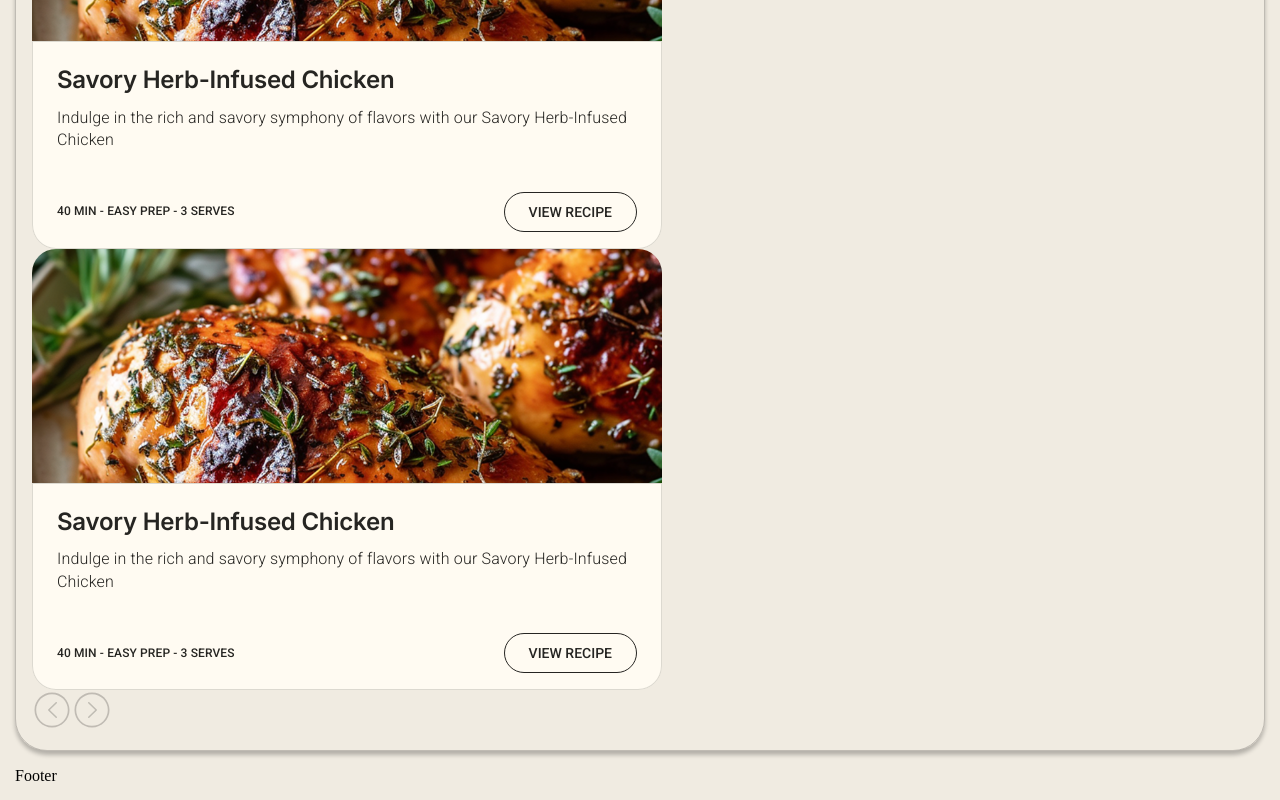
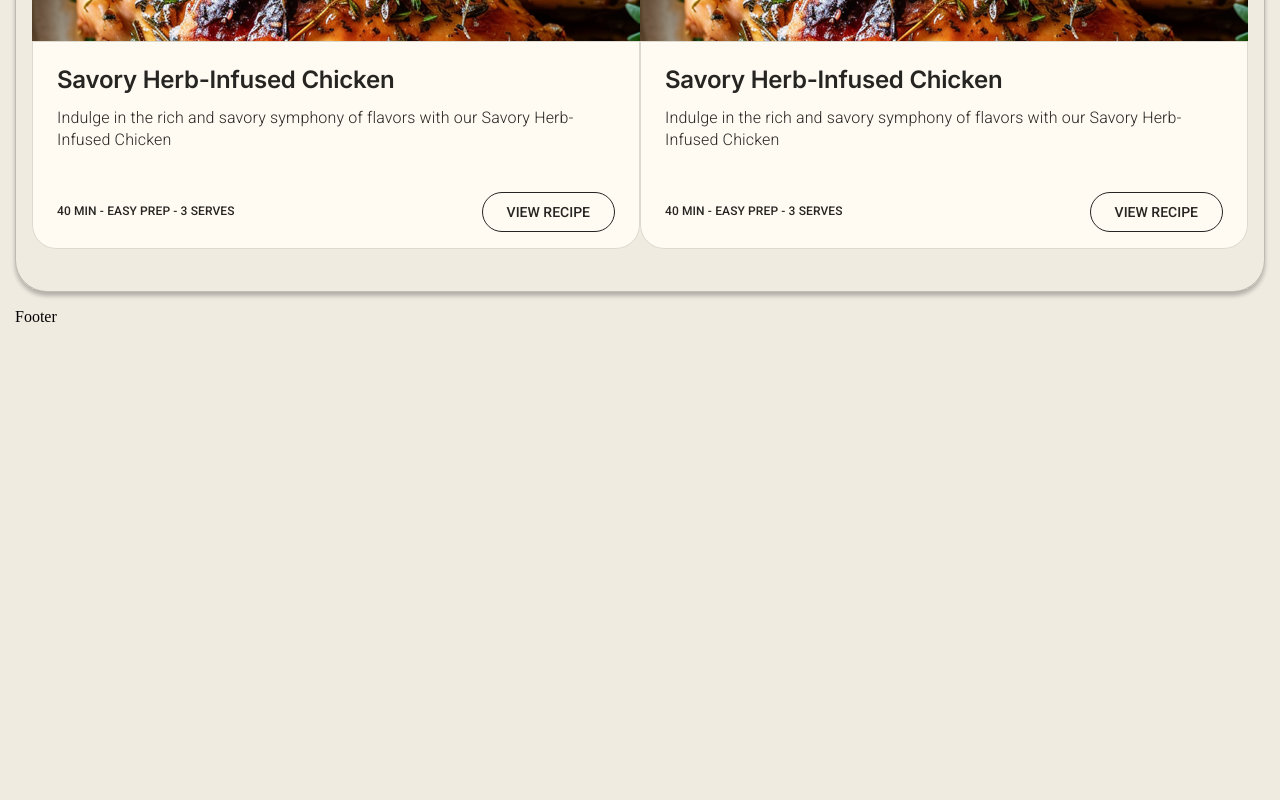
Before and after one commit to ComShep/recipebook, a React (Vite) app: page /#/ in a window 1280 px wide. Shown: the part 1491-2291 px from the top of the page. After the commit the page ends 1832 px from the top, so only its background shows below. Built offline with nearby package versions, Linux system fonts and the light colour scheme.

Commit message:
правка верстки слайдера и карточек рецептов

```diff
--- a/src/components/RecipeCard/RecipeCard.module.css
+++ b/src/components/RecipeCard/RecipeCard.module.css
@@ -1,6 +1,6 @@
 .card {
 	min-width: 311px;
-	max-width: 630px;
+	max-width: 625px;
 	min-height: 420px;
 	border-radius: 24px;
 	overflow: hidden;
--- a/src/components/Slider/Slider.module.css
+++ b/src/components/Slider/Slider.module.css
@@ -25,4 +25,5 @@
 
 .slider {
 	display: flex;
+	justify-content: space-between;
 }
--- a/src/components/Slider/Slider.tsx
+++ b/src/components/Slider/Slider.tsx
@@ -12,11 +12,11 @@ export const Slider = () => {
 					<IconRight/>
 				</div>
 			</div>
-			<div className="slider">
+			<div className={styles.slider}>
 				<RecipeCard/>
 				<RecipeCard/>
-				<IconLeftDisabled/>
-<IconRightDisabled/>
+				{/* <IconLeftDisabled/>
+<IconRightDisabled/> */}
 			</div>
 		</section>
 	)
```
